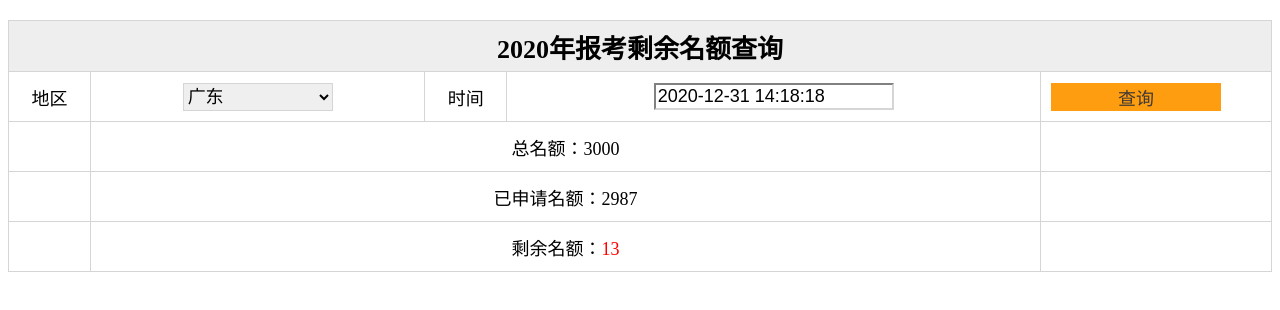
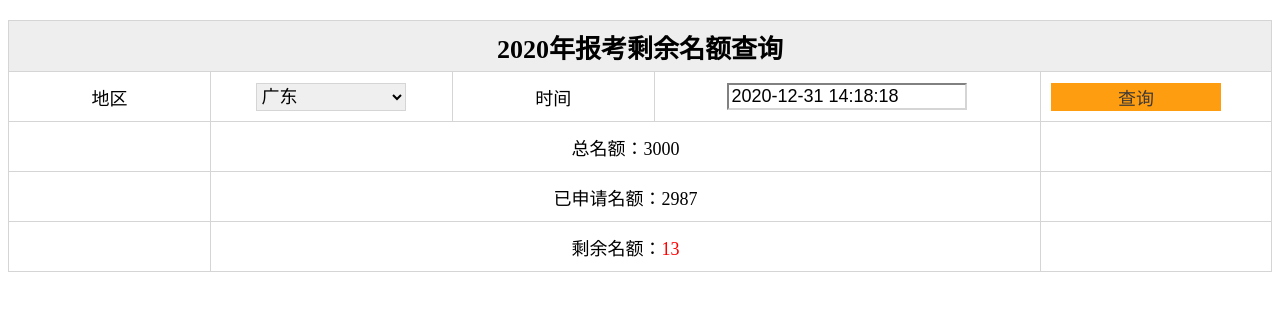
Before and after one commit to xiaoyi5204/remaining-quota, a plain HTML site: page docs/index.html in a window 1280 px wide. Drawn offline with Linux system fonts and the light colour scheme.

Commit message:
Add files via upload

```diff
--- a/docs/index.html
+++ b/docs/index.html
@@ -43,13 +43,16 @@
     .syme {
         color:red;
     }
+    .min-width-125 {
+        min-width: 125px;
+    }
 </style>
 <body>
     <table border="1px solid " cellspacing="1" cellpadding="0" >
         <th colspan="5"><span class="year" style="font-weight: 900;font-size: 26px;"></span>年报考剩余名额查询</th>
         <tbody>
             <tr>
-                <td>地区</td>
+                <td class="min-width-125">地区</td>
                 <td>
                     <select>
                         <option>广东</option>
@@ -74,7 +77,7 @@
                             <option>河南</option>
                     </select>
                 </td>
-                <td>时间</td>
+                <td class="min-width-125">时间</td>
                 <td>
                     <input class="date-time"/>
                 </td>
```
